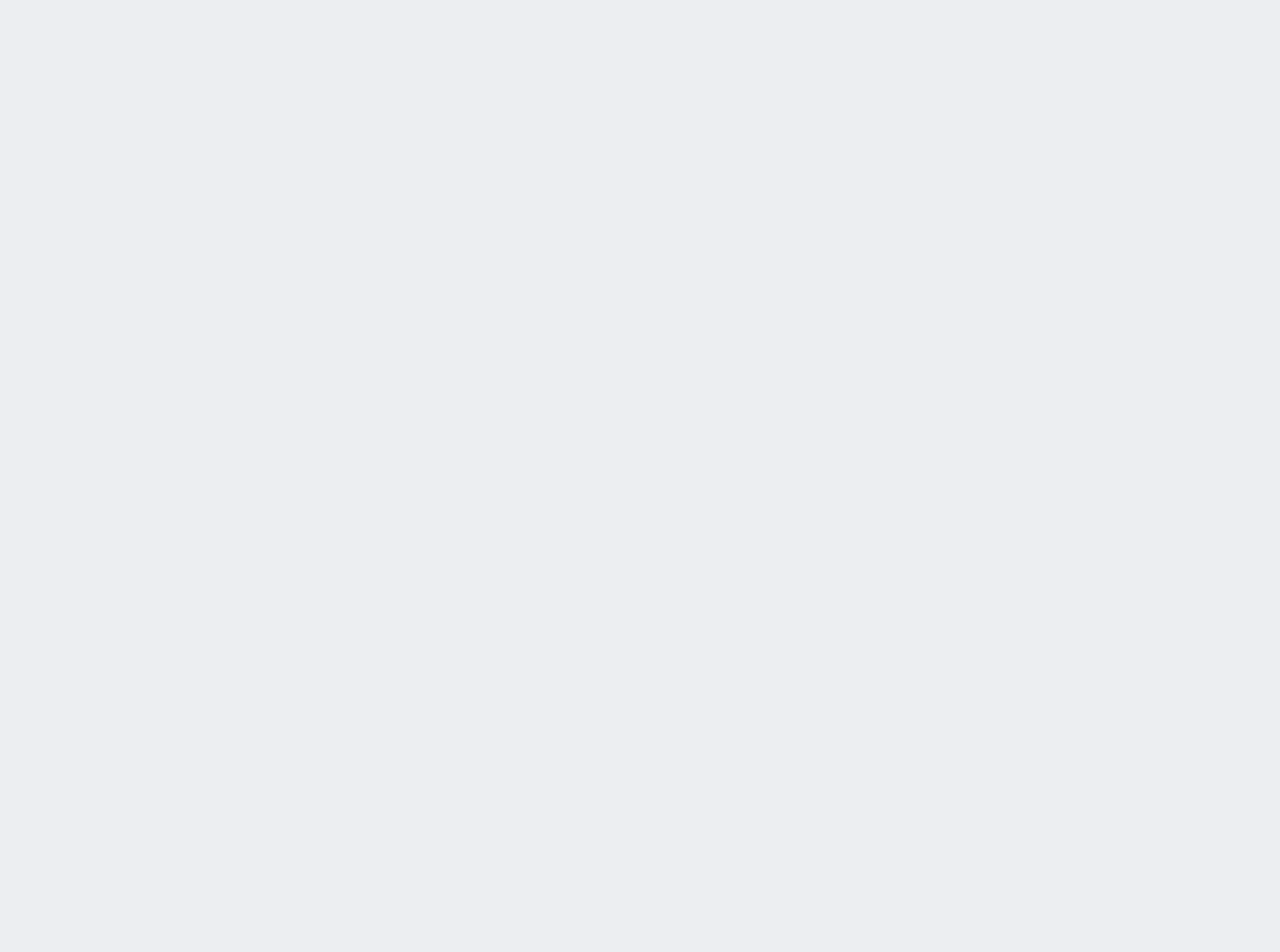
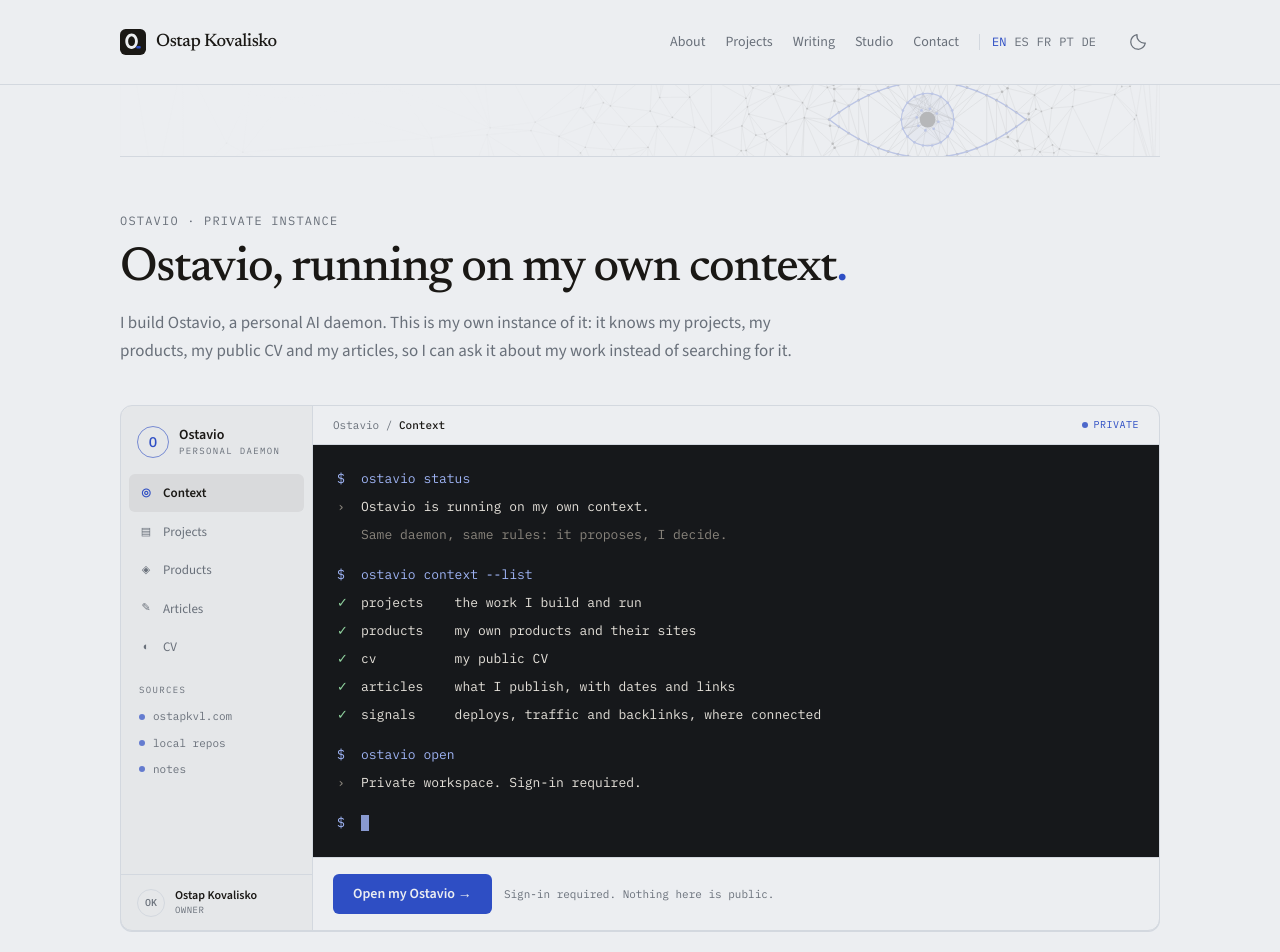
Before and after one commit to eucalipse/ostapkvl, a Next.js app: page /ostavioShell in a window 1280 px wide. Before the commit this address had no page. Shown: the top 952 px of the page. Before the commit the page ends 800 px from the top, so only its background shows below. Built offline with nearby package versions, Linux system fonts and the light colour scheme.

Commit message:
Unlisted /ostavioShell page (noindex) with Open my Ostavio button, /ostavio-shell redirect

```diff
--- /dev/null
+++ b/app/ostavioShell/page.tsx
@@ -0,0 +1,164 @@
+import type { Metadata } from "next";
+import { OSTAVIO_MAGIC_LINK } from "@/data/ostavio-shell";
+
+// Unlisted: noindex, not in the sitemap, not in the navigation.
+// Generic text only -- the data itself lives behind the sign-in in Ostavio.
+export const metadata: Metadata = {
+  title: "Ostavio on my own context",
+  description: "A private Ostavio instance running on my own context. Sign-in required.",
+  robots: { index: false, follow: false, nocache: true, googleBot: { index: false, follow: false } },
+  // Override the site-wide share text so this page stays generic.
+  openGraph: {
+    title: "Ostavio on my own context",
+    description: "A private Ostavio instance running on my own context. Sign-in required.",
+    url: "/ostavioShell",
+  },
+  twitter: {
+    title: "Ostavio on my own context",
+    description: "A private Ostavio instance running on my own context. Sign-in required.",
+  },
+};
+
+const NAV = [
+  { icon: "◎", label: "Context", active: true },
+  { icon: "▤", label: "Projects" },
+  { icon: "◈", label: "Products" },
+  { icon: "✎", label: "Articles" },
+  { icon: "◐", label: "CV" },
+];
+
+const SOURCES = ["ostapkvl.com", "local repos", "notes"];
+
+const LINES: { kind: "cmd" | "out" | "ok" | "muted"; text: string }[] = [
+  { kind: "cmd", text: "ostavio status" },
+  { kind: "out", text: "Ostavio is running on my own context." },
+  { kind: "muted", text: "Same daemon, same rules: it proposes, I decide." },
+  { kind: "cmd", text: "ostavio context --list" },
+  { kind: "ok", text: "projects    the work I build and run" },
+  { kind: "ok", text: "products    my own products and their sites" },
+  { kind: "ok", text: "cv          my public CV" },
+  { kind: "ok", text: "articles    what I publish, with dates and links" },
+  { kind: "ok", text: "signals     deploys, traffic and backlinks, where connected" },
+  { kind: "cmd", text: "ostavio open" },
+  { kind: "out", text: "Private workspace. Sign-in required." },
+];
+
+const prefix = { cmd: "$", out: "›", ok: "✓", muted: " " } as const;
+
+export default function OstavioShellPage() {
+  return (
+    <main className="mx-auto max-w-wide px-4 py-10 sm:px-6 sm:py-14">
+      <p className="font-mono text-xs uppercase tracking-widest text-muted">Ostavio · private instance</p>
+      <h1 className="mt-4 font-serif text-4xl font-medium leading-tight tracking-tight sm:text-5xl">
+        Ostavio, running on my own context<span className="text-accent">.</span>
+      </h1>
+      <p className="mt-4 max-w-prose text-muted">
+        I build Ostavio, a personal AI daemon. This is my own instance of it: it knows my projects, my products, my
+        public CV and my articles, so I can ask it about my work instead of searching for it.
+      </p>
+
+      <div className="mt-10 overflow-hidden rounded-xl border border-line bg-paper shadow-[0_1px_0_rgb(var(--line))]">
+        <div className="flex min-h-[420px]">
+          {/* sidebar (hidden on phones) */}
+          <aside className="hidden w-48 shrink-0 flex-col border-r border-line bg-ink/[0.03] sm:flex">
+            <div className="flex items-center gap-2.5 px-4 pb-4 pt-5">
+              <span className="flex h-8 w-8 items-center justify-center rounded-full border border-accent/60 font-mono text-sm font-medium text-accent">
+                O
+              </span>
+              <span>
+                <span className="block text-sm font-semibold leading-tight">Ostavio</span>
+                <span className="block font-mono text-[9px] uppercase tracking-[0.15em] text-muted">Personal daemon</span>
+              </span>
+            </div>
+            <nav aria-label="Ostavio sections (preview)" className="flex-1 px-2">
+              {NAV.map((n) => (
+                <div
+                  key={n.label}
+                  className={`mb-px flex items-center gap-2.5 rounded-md px-2.5 py-2 text-[13px] ${
+                    n.active ? "bg-ink/[0.06] font-semibold text-ink" : "text-muted"
+                  }`}
+                >
+                  <span className={`w-3.5 text-center text-[11px] ${n.active ? "text-accent" : ""}`}>{n.icon}</span>
+                  {n.label}
+                </div>
+              ))}
+              <p className="px-2.5 pb-1.5 pt-4 font-mono text-[9px] uppercase tracking-[0.15em] text-muted">Sources</p>
+              {SOURCES.map((s) => (
+                <div key={s} className="flex items-center gap-2 px-2.5 py-1">
+                  <span className="h-1.5 w-1.5 shrink-0 rounded-full bg-accent/70" />
+                  <span className="font-mono text-[11px] text-muted">{s}</span>
+                </div>
+              ))}
+            </nav>
+            <div className="flex items-center gap-2.5 border-t border-line px-4 py-3">
+              <span className="flex h-7 w-7 items-center justify-center rounded-full border border-line font-mono text-[10px] font-medium text-muted">
+                OK
+              </span>
+              <span>
+                <span className="block text-xs font-semibold">Ostap Kovalisko</span>
+                <span className="block font-mono text-[9px] uppercase tracking-wider text-muted">Owner</span>
+              </span>
+            </div>
+          </aside>
+
+          {/* main */}
+          <div className="flex min-w-0 flex-1 flex-col">
+            <div className="flex items-center gap-3 border-b border-line px-4 py-2.5 sm:px-5">
+              <span className="font-mono text-[11px] text-muted">
+                Ostavio / <b className="font-medium text-ink">Context</b>
+              </span>
+              <span className="ml-auto flex items-center gap-1.5 font-mono text-[10px] uppercase tracking-wider text-accent">
+                <span className="inline-block h-1.5 w-1.5 animate-pulse rounded-full bg-accent" />
+                Private
+              </span>
+            </div>
+
+            <div
+              className="flex-1 bg-[#16181b] px-4 py-5 font-mono text-[12.5px] leading-7 text-[#e7e3dc] sm:px-6 sm:text-[13px]"
+              role="log"
+              aria-label="Ostavio terminal preview"
+            >
+              {LINES.map((l, i) => (
+                <div
+                  key={i}
+                  className={`flex gap-3 whitespace-pre-wrap ${l.kind === "cmd" && i > 0 ? "mt-3" : ""}`}
+                >
+                  <span className={`w-3 shrink-0 select-none ${l.kind === "ok" ? "text-[#8fd19e]" : l.kind === "cmd" ? "text-[#9fb4f5]" : "text-[#8a857d]"}`}>
+                    {prefix[l.kind]}
+                  </span>
+                  <span className={l.kind === "cmd" ? "text-[#9fb4f5]" : l.kind === "muted" ? "text-[#8a857d]" : ""}>
+                    {l.text}
+                  </span>
+                </div>
+              ))}
+              <div className="mt-3 flex gap-3">
+                <span className="w-3 shrink-0 text-[#9fb4f5]">$</span>
+                <span className="inline-block h-4 w-2 translate-y-1.5 animate-pulse bg-[#9fb4f5]" aria-hidden />
+              </div>
+            </div>
+
+            <div className="flex flex-col gap-3 border-t border-line px-4 py-4 sm:flex-row sm:items-center sm:px-5">
+              <a
+                href={OSTAVIO_MAGIC_LINK}
+                rel="nofollow noopener"
+                className="inline-flex items-center justify-center rounded-md bg-accent px-5 py-2.5 text-sm font-semibold text-paper transition-opacity hover:opacity-90"
+                data-analytics-placement="ostavio-shell-open"
+              >
+                Open my Ostavio →
+              </a>
+              <span className="font-mono text-[11px] text-muted">Sign-in required. Nothing here is public.</span>
+            </div>
+          </div>
+        </div>
+      </div>
+
+      <p className="mt-6 max-w-prose text-sm text-muted">
+        Ostavio itself is at{" "}
+        <a href="https://ostavio.com" className="text-accent underline decoration-line underline-offset-4 hover:decoration-accent">
+          ostavio.com
+        </a>
+        .
+      </p>
+    </main>
+  );
+}
--- a/app/site-navigation.tsx
+++ b/app/site-navigation.tsx
@@ -6,11 +6,11 @@ import { localeFromPath, type SiteLocale } from "@/data/landings";
 import { copy } from "@/data/copy";
 import { siteLocales, localeNames, localizedPath, stripLocale } from "@/lib/i18n";
 
-/** Same page in another language; article and CV pages only exist in English, so they fall back to the writing list or home. */
+/** Same page in another language; article, CV and other English-only pages fall back to the writing list or home. */
 function switchPath(base: string, target: SiteLocale): string {
   if (target === "en") return base;
   if (base.startsWith("/writing/")) return localizedPath(target, "/writing");
-  if (base === "/cv" || base === "/eucalipse") return localizedPath(target, "/");
+  if (base === "/cv" || base === "/eucalipse" || base === "/ostavioShell") return localizedPath(target, "/");
   return localizedPath(target, base);
 }
 
--- /dev/null
+++ b/data/ostavio-shell.ts
@@ -0,0 +1,5 @@
+/**
+ * The "Open my Ostavio" button on /ostavioShell points here.
+ * Placeholder: replace with the real sign-in link when it is ready.
+ */
+export const OSTAVIO_MAGIC_LINK = "https://ostavio.com/login";
--- a/next.config.mjs
+++ b/next.config.mjs
@@ -1,5 +1,12 @@
 /** @type {import('next').NextConfig} */
 const nextConfig = {
+  // Unlisted /ostavioShell: kebab-case alias + noindex header (also set in page metadata).
+  async redirects() {
+    return [{ source: "/ostavio-shell", destination: "/ostavioShell", permanent: true }];
+  },
+  async headers() {
+    return [{ source: "/ostavioShell", headers: [{ key: "X-Robots-Tag", value: "noindex, nofollow" }] }];
+  },
   // Unlisted static pages served from public/ (kept out of robots and the sitemap).
   // Turkish learning notes live in public/türkçe/. Non-ASCII public paths are not served directly by Next,
   // so everything is reached through the ASCII alias /turkce/… (and /türkçe as a vanity entry point).
```
